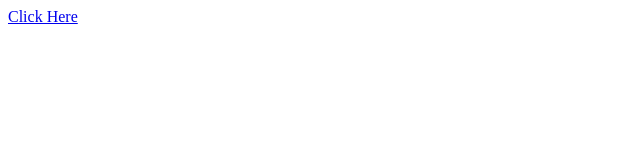
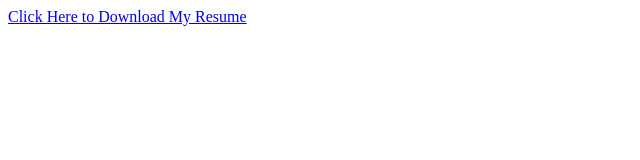
Before and after one commit to maaznonsola/maaznonsola.github.io, a plain HTML site: page index.html in a window 1280 px wide. Shown: the whole page, without its empty margins (0-640 px from the left). Drawn offline with Linux system fonts and the light colour scheme.

Commit message:
Update index.html

```diff
--- a/index.html
+++ b/index.html
@@ -1 +1 @@
-<a href="https://maaznonsola.ml">Click Here</a>
+<a href="https://bit.ly/3kKF79J">Click Here to Download My Resume</a>
```
